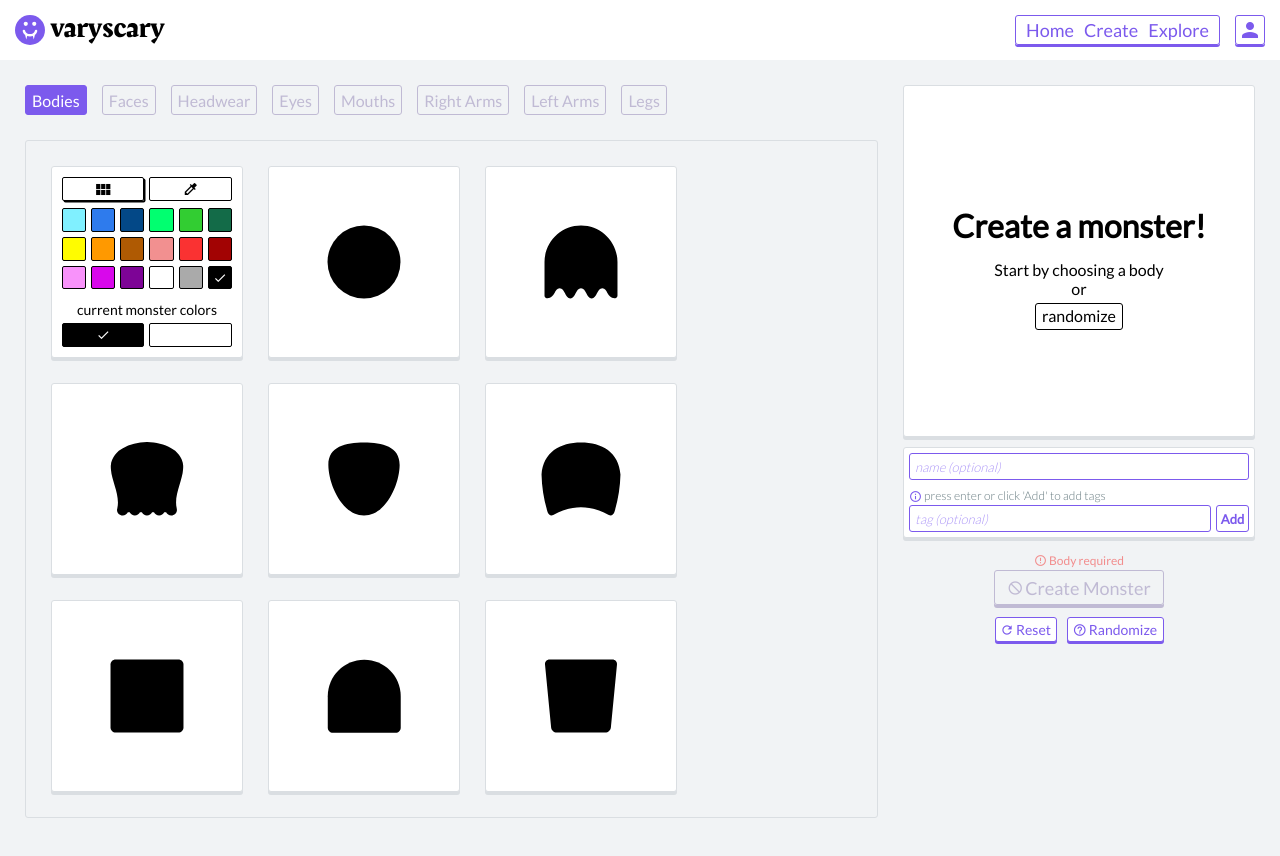
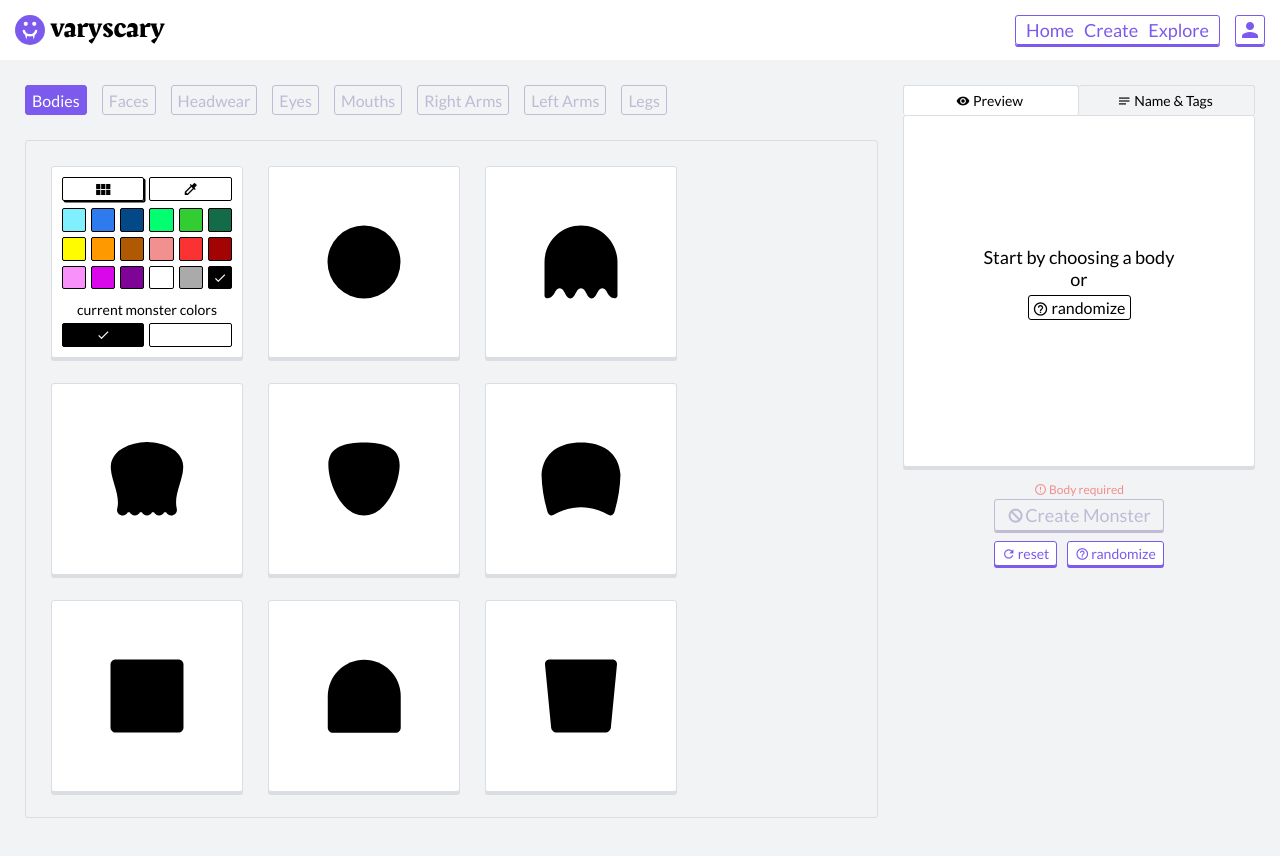
Before and after one commit to iamtraviscole/varyscary, a React (Create React App) app: page /monsters/new in a window 1280 px wide. Shown: the top 856 px of the page. Built offline with nearby package versions, Linux system fonts and the light colour scheme; sample sign-in values are in the browser's storage.

Commit message:
moved name and tags and removed slide monster

```diff
--- a/src/components/NewMonster.js
+++ b/src/components/NewMonster.js
@@ -23,8 +23,35 @@ class NewMonster extends PureComponent {
     activePanel: 'bodies',
     errorMessage: null,
     tagValue: '',
-    showSlideMonster: false,
-    slideMonsterTop: 0
+    showPreview: true,
+    showDetails: false,
+    setFixedTop: false
+  }
+
+  componentDidMount = () => {
+    this.setShowArrows()
+    if (!this.props.monster.monsterFeatures.body.type) {
+      this.setState({errorMessage: 'Body required'})
+    } else {
+      this.setState({errorMessage: null})
+    }
+    window.addEventListener('resize', this.setShowArrows)
+    window.addEventListener('scroll', this.setFixedTop)
+  }
+
+  componentWillUnmount = () => {
+    window.removeEventListener('resize', this.setShowArrows)
+    window.removeEventListener('scroll', this.setFixedTop)
+  }
+
+  componentDidUpdate = () => {
+    if (!this.props.monster.monsterFeatures.body.type) {
+      this.setState({errorMessage: 'Body required'})
+    } else if (this.props.monster.monsterName.length > 25) {
+      this.setState({errorMessage: 'Name too long (25 characters max)'})
+    } else {
+      this.setState({errorMessage: null})
+    }
   }
 
   setShowArrows = () => {
@@ -35,59 +62,16 @@ class NewMonster extends PureComponent {
     : this.setState({showArrows: false})
   }
 
-  setSlideMonster = () => {
-    let featurePanelHeightFromTop =
-      document.getElementsByClassName('NewMonsterPanels__features-ctr')[0].offsetHeight
-      + document.getElementsByClassName('NewMonsterPanels__features-ctr')[0].offsetTop
-    let monsterCtrHeight =
-      document.getElementsByClassName('NewMonster__monster-ctr')[0].offsetHeight
-
-    // 60 = navbar height
-    // 25 = monster container top margin
-    // if scrolled further than monster container and not further than feature
-    //  panel then show monster slider 25px from top
-    if (window.scrollY > (monsterCtrHeight / 3) + 60 + 25
-      && window.scrollY + monsterCtrHeight + 25  < featurePanelHeightFromTop) {
-        this.setState({
-          showSlideMonster: true,
-          slideMonsterTop: window.scrollY + 25
-        })
-    // if scrolled further than feature panel then show monster slider 25px
-    //  from bottom
-  } else if (window.scrollY + monsterCtrHeight + 25 > featurePanelHeightFromTop) {
-        this.setState({
-          showSlideMonster: true,
-          slideMonsterTop: window.scrollY + window.innerHeight - (monsterCtrHeight + 25)
-        })
+  setFixedTop = () => {
+    const navBarHeight = document.getElementsByClassName('NavBar')[0].offsetHeight
+    const monsterOuterCtrHeight = document.getElementsByClassName('NewMonster__monster-outer-ctr')[0].offsetHeight
+      // if scrolled passed nav bar and window is larger than monster
+      // outer ctr + 25px top margin
+    if (window.scrollY > navBarHeight &&
+      window.innerHeight > monsterOuterCtrHeight + 25) {
+      this.setState({setFixedTop: true})
     } else {
-        this.setState({showSlideMonster: false, slideMonsterTop: 0})
-    }
-  }
-
-
-  componentDidMount = () => {
-    this.setShowArrows()
-    if (!this.props.monster.monsterFeatures.body.type) {
-      this.setState({errorMessage: 'Body required'})
-    } else {
-      this.setState({errorMessage: null})
-    }
-    window.addEventListener('resize', this.setShowArrows)
-    window.addEventListener('scroll', this.setSlideMonster)
-  }
-
-  componentWillUnmount = () => {
-    window.removeEventListener('resize', this.setShowArrows)
-    window.removeEventListener('scroll', this.setSlideMonster)
-  }
-
-  componentDidUpdate = () => {
-    if (!this.props.monster.monsterFeatures.body.type) {
-      this.setState({errorMessage: 'Body required'})
-    } else if (this.props.monster.monsterName.length > 25) {
-      this.setState({errorMessage: 'Name too long (25 characters max)'})
-    } else {
-      this.setState({errorMessage: null})
+      this.setState({setFixedTop: false})
     }
   }
 
@@ -101,6 +85,20 @@ class NewMonster extends PureComponent {
 
   handleActivePanel = (buttonClicked) => {
     this.setState({activePanel: buttonClicked})
+  }
+
+  handlePreviewTabClick = () => {
+    this.setState({
+      showPreview: true,
+      showDetails: false
+    })
+  }
+
+  handleDetailsTabClick = () => {
+    this.setState({
+      showPreview: false,
+      showDetails: true
+    })
   }
 
   handleNameChange = (event) => {
@@ -187,6 +185,10 @@ class NewMonster extends PureComponent {
 
   handleRandomizeClick = () => {
     this.props.randomizeMonster()
+    this.setState({
+      showPreview: true,
+      showDetails: false
+    })
   }
 
   handleResetClick = () => {
@@ -239,13 +241,12 @@ class NewMonster extends PureComponent {
 
     let monsterDirections = (
       <div className='NewMonster__directions-ctr'>
-        <h1 className='NewMonster__directions-header'>Create a monster!</h1>
         <p>Start by choosing a body</p>
         <p>or</p>
         <button className='NewMonster__directions-randomize-btn'
           type='button'
           onClick={this.handleRandomizeClick}>
-          randomize
+          <i className="material-icons">help_outline</i>randomize
         </button>
       </div>
     )
@@ -275,9 +276,9 @@ class NewMonster extends PureComponent {
       saveButtonClass = 'NewMonster__button-save NewMonster__button-save--disabled'
     }
 
-    let monsterCtrClass = 'NewMonster__monster-ctr'
-    if (this.state.showSlideMonster) {
-      monsterCtrClass += ' NewMonster__monster-ctr--hidden'
+    let monsterOuterCtrClass = 'NewMonster__monster-outer-ctr'
+    if (this.state.setFixedTop) {
+      monsterOuterCtrClass += ' NewMonster__monster-outer-ctr--fixed'
     }
 
     return (
@@ -319,20 +320,39 @@ class NewMonster extends PureComponent {
               </div>
             </div>
             <div className='NewMonster__right-grid-ctr'>
-              <div className='NewMonster__monster-outer-ctr'>
-                <div className={monsterCtrClass}>
+              <div className={monsterOuterCtrClass}>
+                <div className='NewMonster__tabs-ctr'>
+                  <div className={this.state.showPreview ?
+                    'NewMonster__tab' :
+                    'NewMonster__tab NewMonster__tab--inactive'}
+                    onClick={this.handlePreviewTabClick}>
+                    <i className='material-icons'>visibility</i>Preview
+                  </div>
+                  <div className={this.state.showDetails ?
+                    'NewMonster__tab' :
+                    'NewMonster__tab NewMonster__tab--inactive'}
+                    onClick={this.handleDetailsTabClick}>
+                    <i className='material-icons'>notes</i>Name & Tags
+                  </div>
+                </div>
+                {this.state.showPreview
+                  ? <div className='NewMonster__monster-ctr'>
                       {noFeatureSelected ? monsterDirections : <MonsterFromStore />}
                     </div>
+                  : null}
+                {this.state.showDetails
+                  ? <div className='NewMonster__monster-details-ctr'>
                       <div className='NewMonster__name-tags-outer-ctr'>
                         <input className='NewMonster__name-input'
                           name='name'
                           type='text'
-                    placeholder='name (optional)'
+                          placeholder='monster name (optional)'
                           value={monster.monsterName}
                           onChange={this.handleNameChange} />
                         <div className='NewMonster__tags-instructions-ctr'>
                           <i className='material-icons'>info_outline</i>
-                    press enter or click 'Add' to add tags
+                          Press enter or click 'Add' to add tags.
+                          To add multiple tags at once, separate by a space.
                         </div>
                         <form onSubmit={this.handleTagSubmit}>
                           <input className='NewMonster__tag-input'
@@ -356,6 +376,8 @@ class NewMonster extends PureComponent {
                             : null}
                         </div>
                       </div>
+                    </div>
+                  : null}
                 <div className='NewMonster__buttons-ctr'>
                   {errorMessage}
                   <button className={saveButtonClass}
@@ -376,24 +398,16 @@ class NewMonster extends PureComponent {
                     <i className="material-icons">
                       refresh
                     </i>
-                    Reset
+                    reset
                   </button>
                   <button className='NewMonster__button-randomize'
                     onClick={this.handleRandomizeClick}
                     type='button'>
-                    <i className="material-icons">
-                      help_outline
-                    </i>
-                    Randomize
+                    <i className="material-icons">help_outline</i>
+                    randomize
                   </button>
                 </div>
               </div>
-              { this.state.showSlideMonster
-                ? <div className='NewMonster__slide-monster-ctr' style={{top: this.state.slideMonsterTop}}>
-                    {noFeatureSelected ? monsterDirections : <MonsterFromStore />}
-                  </div>
-                : null
-              }
             </div>
           </div>
         </div>
--- a/src/styles/NewMonster.css
+++ b/src/styles/NewMonster.css
@@ -93,9 +93,48 @@
 }
 
 .NewMonster__monster-outer-ctr {
+  width: 352px;
+}
+
+.NewMonster__monster-outer-ctr--fixed {
+  position: fixed;
+  top: 25px;
+}
+
+.NewMonster__tab {
+  box-sizing: border-box;
+  display: inline-block;
+  font-size: 14px;
+  text-align: center;
+  width: 176px;
+  height: 30px;
+  background: var(--container-color-light);
+  border: 1px solid var(--border-color);
+  border-bottom: none;
+  border-radius: 3px;
+  padding-top: 6px;
+  cursor: pointer;
+}
+
+.NewMonster__tab i {
   position: relative;
-  width: 352px;
-  margin-bottom: 25px;
+  top: -1px;
+  font-size: 14px;
+  vertical-align: middle;
+  margin-right: 3px;
+  margin-left: -3px;
+}
+
+.NewMonster__tab:hover {
+  color: var(--main-color);
+}
+
+.NewMonster__tab--inactive {
+  background: var(--background-color);
+}
+
+.NewMonster__tab:last-child {
+  border-left: none;
 }
 
 .NewMonster__monster-ctr {
@@ -106,42 +145,34 @@
   border: 1px solid var(--border-color);
   border-radius: 3px;
   background: var(--container-color-light);
-  margin-bottom: 10px;
   box-shadow: 0 3px 0 0 var(--border-color);
 }
 
-.NewMonster__monster-ctr--hidden {
-  visibility: hidden;
-}
-
-.NewMonster__slide-monster-ctr {
-  position: absolute;
-  right: 25px;
-  text-align: center;
+.NewMonster__monster-details-ctr {
+  position: relative;
   height: 350px;
   width: 350px;
   border: 1px solid var(--border-color);
   border-radius: 3px;
   background: var(--container-color-light);
-  margin-bottom: 25px;
   box-shadow: 0 3px 0 0 var(--border-color);
+  overflow-y: auto;
+  overflow-x: hidden;
 }
 
 .NewMonster__directions-ctr {
   position: relative;
   text-align: center;
-  padding-top: 120px;
+  padding-top: 130px;
+  font-size: 18px;
 }
 
-.NewMonster__directions-header {
-  margin-bottom: 15px;
-}
-
-.NewMonster__directions-randomize-btn  {
+.NewMonster__directions-randomize-btn {
   margin-top: 5px;
+  font-size: 16px;
+  padding: 2px 4px;
+  border: 1px solid var(--main-text-color);
   border-radius: 3px;
-  padding: 2px 6px 4px 6px;
-  border: 1px solid var(--main-text-color);
   color: var(--main-text-color);
 }
 
@@ -151,29 +182,25 @@
 }
 
 .NewMonster__directions-randomize-btn i {
-  position: relative;
-  top: 3px;
+  vertical-align: middle;
   font-size: 16px;
-  margin-right: 5px;
-  color: var(--main-color);
+  margin-right: 3px;
+  margin-top: -2px;
 }
 
 .NewMonster__name-tags-outer-ctr {
-  width: 340px;
-  background: var(--container-color-light);
-  border: 1px solid var(--border-color);
+  width: 300px;
   border-radius: 3px;
-  padding: 5px;
-  margin-bottom: 15px;
+  margin: 25px;
   display: inline-block;
-  box-shadow: 0 3px 0 0 var(--border-color);
 }
 
 .NewMonster__name-input {
+  box-sizing: border-box;
   font-size: 13px;
-  width: 328px;
-  height: 25px;
-  margin-bottom: 8px;
+  width: 300px;
+  height: 30px;
+  margin-bottom: 15px;
   padding: 0 5px;
   background: var(--container-color-light);
   border: 1px solid var(--main-color);
@@ -185,10 +212,11 @@
 }
 
 .NewMonster__tags-instructions-ctr {
+  text-align: left;
   font-size: 12px;
   color: var(--main-text-color-light);
   font-weight: 200;
-  margin-bottom: 2px;
+  margin-bottom: 5px;
 }
 
 .NewMonster__tags-instructions-ctr i {
@@ -200,10 +228,11 @@
 }
 
 .NewMonster__tag-input {
+  box-sizing: border-box;
   display: inline;
   font-size: 13px;
-  width: 290px;
-  height: 25px;
+  width: 262px;
+  height: 30px;
   padding: 0 5px;
   background: var(--container-color-light);
   border: 1px solid var(--main-color);
@@ -212,7 +241,7 @@
 input.NewMonster__tag-add-btn {
   display: inline;
   width: 33px;
-  height: 27px;
+  height: 30px;
   text-align: center;
   font-size: 13px;
   margin-left: 5px;
@@ -279,6 +308,7 @@ input.NewMonster__tag-add-btn:hover {
 
 .NewMonster__buttons-ctr {
   text-align: center;
+  margin-top: 15px;
 }
 
 .NewMonster__buttons-ctr i {
@@ -306,19 +336,19 @@ input.NewMonster__tag-add-btn:hover {
   display: block;
   margin: 0 auto;
   width: 170px;
-  height: 35px;
-  margin-bottom: 12px;
+  height: 32px;
+  margin-bottom: 10px;
   font-size: 18px;
   color: var(--main-color);
   background: var(--container-color-light);
   border: 1px solid var(--main-color);
   border-radius: 3px;
-  box-shadow: 0 3px 0 0 var(--main-color);
+  box-shadow: 0 2px 0 0 var(--main-color);
 }
 
 .NewMonster__button-save i {
   font-size: 16px;
-  margin-top: -3px;
+  font-weight: bold;
 }
 
 .NewMonster__button-save:hover {
@@ -330,10 +360,11 @@ input.NewMonster__tag-add-btn:hover {
   background: transparent;
   border: 1px solid var(--main-color-disabled);
   cursor: not-allowed;
-  box-shadow: 0 3px 0 0 var(--main-color-disabled);
+  box-shadow: 0 2px 0 0 var(--main-color-disabled);
 }
 
 .NewMonster__button-save--disabled:hover {
+  color: var(--main-color-disabled);
   background: transparent;
   border: 1px solid var(--main-color-disabled);
 }
@@ -341,7 +372,7 @@ input.NewMonster__tag-add-btn:hover {
 .NewMonster__button-reset {
   display: inline-block;
   margin: 0 auto;
-  width: 62px;
+  width: 63px;
   height: 25px;
   font-size: 14px;
   color: var(--main-color);
@@ -388,7 +419,7 @@ input.NewMonster__tag-add-btn:hover {
     display: grid;
     justify-content: center;
     grid-template-columns: 300px;
-    grid-template-rows: 550px 1fr;
+    grid-template-rows: 475px 1fr;
     grid-column-gap: 25px;
     margin: 25px auto;
     grid-template-areas:
@@ -401,13 +432,23 @@ input.NewMonster__tag-add-btn:hover {
     width: 300px;
   }
 
+  .NewMonster__monster-outer-ctr--fixed {
+    position: relative;
+    top: 0;
+  }
+
+  .NewMonster__tab {
+    width: 150px;
+  }
+
   .NewMonster__monster-ctr {
     height: 298px;
     width: 298px;
   }
 
-  .NewMonster__slide-monster-ctr {
-    display: none;
+  .NewMonster__monster-details-ctr {
+    height: 298px;
+    width: 298px;
   }
 
   .NewMonster__directions-ctr {
@@ -415,27 +456,15 @@ input.NewMonster__tag-add-btn:hover {
   }
 
   .NewMonster__name-tags-outer-ctr {
-    width: 288px;
+    width: 250px;
   }
 
   .NewMonster__name-input {
-    font-size: 13px;
-    width: 276px;
-    height: 25px;
-    margin-bottom: 8px;
-    padding: 0 5px;
-    background: var(--container-color-light);
-    border: 1px solid var(--main-color);
+    width: 250px;
   }
 
   .NewMonster__tag-input {
-    display: inline;
-    font-size: 13px;
-    width: 238px;
-    height: 25px;
-    padding: 0 5px;
-    background: var(--container-color-light);
-    border: 1px solid var(--main-color);
+    width: 212px;
   }
 
 }
```
Lines whose indentation alone changed are shown as unchanged.
